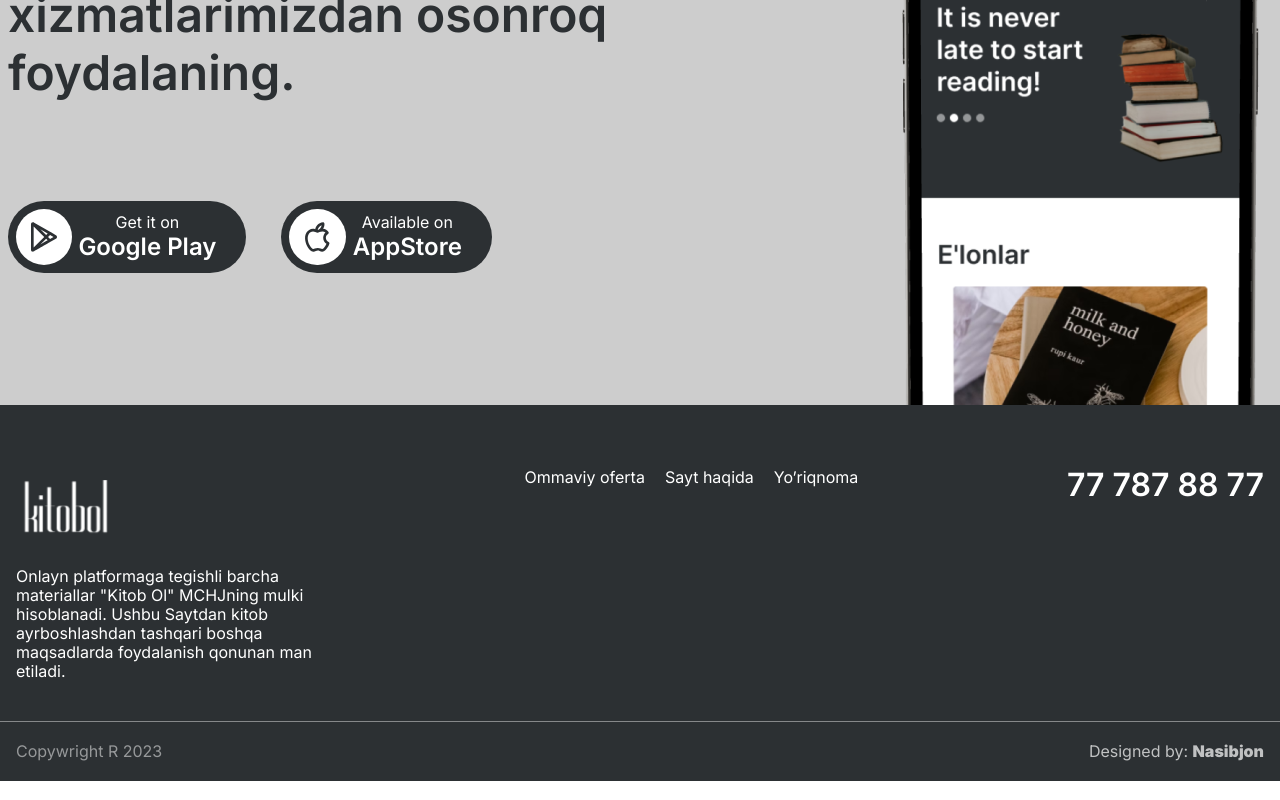
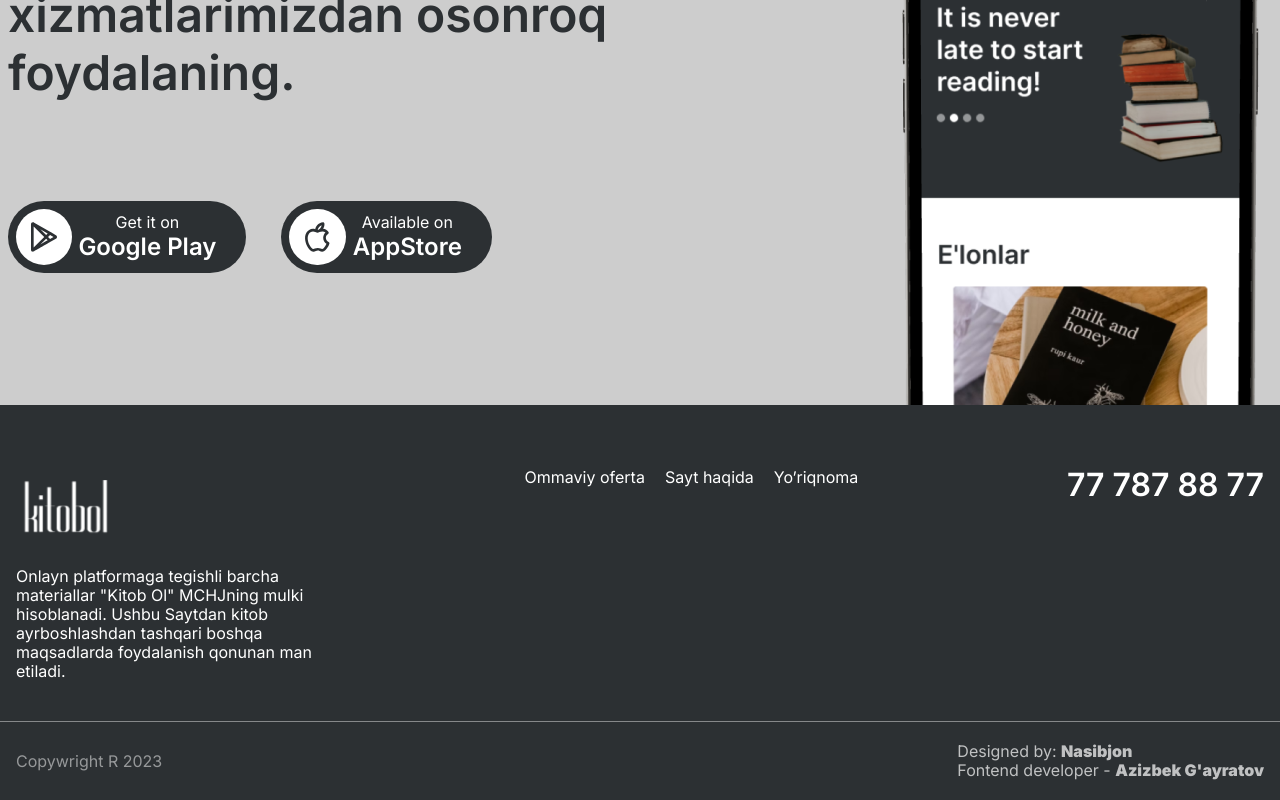
Before and after one commit to AzizbekGayratov/Kitob_Ol, a React (Vite) app: page / in a window 1280 px wide. Shown: the part 1715-2515 px from the top of the page. Built offline with nearby package versions, Linux system fonts and the light colour scheme; no server answers.

Commit message:
changes UI in ProductView page

```diff
--- a/src/Components/Layouts/Footer/Footer.tsx
+++ b/src/Components/Layouts/Footer/Footer.tsx
@@ -5,13 +5,22 @@ const Footer = () => {
   return (
     <footer className="bg-primary text-white">
       <MainContent />
-      <Divider sx={{ backgroundColor: "white" ,opacity:0.5}} />
+      <Divider sx={{ backgroundColor: "white", opacity: 0.5 }} />
       <div className="sm:py-5 py-10 container flex flex-col sm:flex-row px-4 sm:items-center justify-between">
         <p className="text-[16px] leading-[19px] opacity-50">
           Copywright R 2023
         </p>
         <p className="text-[16px] leading-[19px] opacity-70">
           Designed by: <span className="font-black">Nasibjon</span>
+          <br />
+          Fontend developer -{" "}
+          <a
+            href="https://github.com/AzizbekGayratov"
+            target="_blank"
+            className="font-black"
+          >
+            Azizbek G'ayratov
+          </a>
         </p>
       </div>
     </footer>
--- a/src/modules/ProductView/components/BreadCrumb/BreadCrumbComponent.tsx
+++ b/src/modules/ProductView/components/BreadCrumb/BreadCrumbComponent.tsx
@@ -11,7 +11,7 @@ import { RxDividerVertical } from "react-icons/rx";
 
 export default function BreadCrumbComponent({ name }: { name: string }) {
   return (
-    <div className="px-4 py-5 xl:px-0 hidden sm:block">
+    <div className="px-6 py-5 xl:px-4 hidden sm:block">
       <Breadcrumb>
         <BreadcrumbList>
           <BreadcrumbItem>
```
